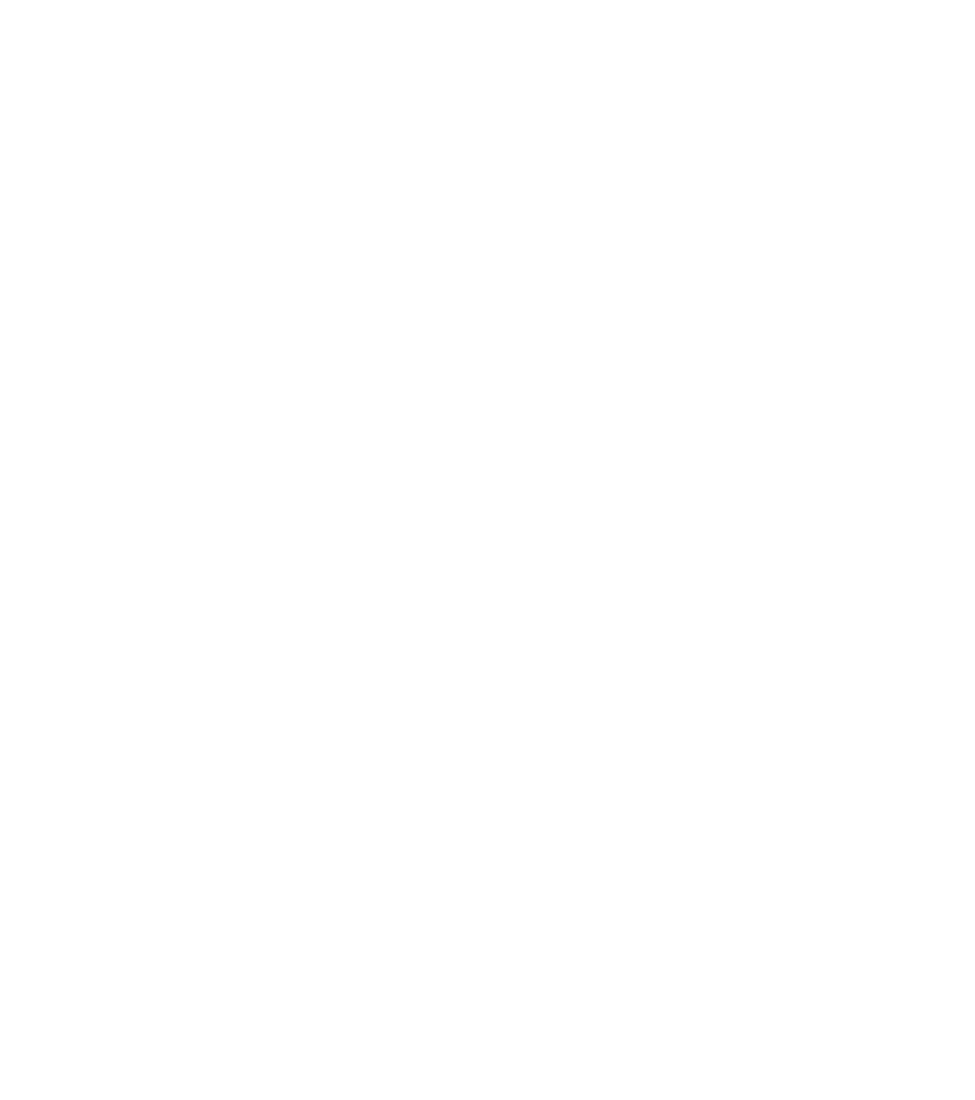
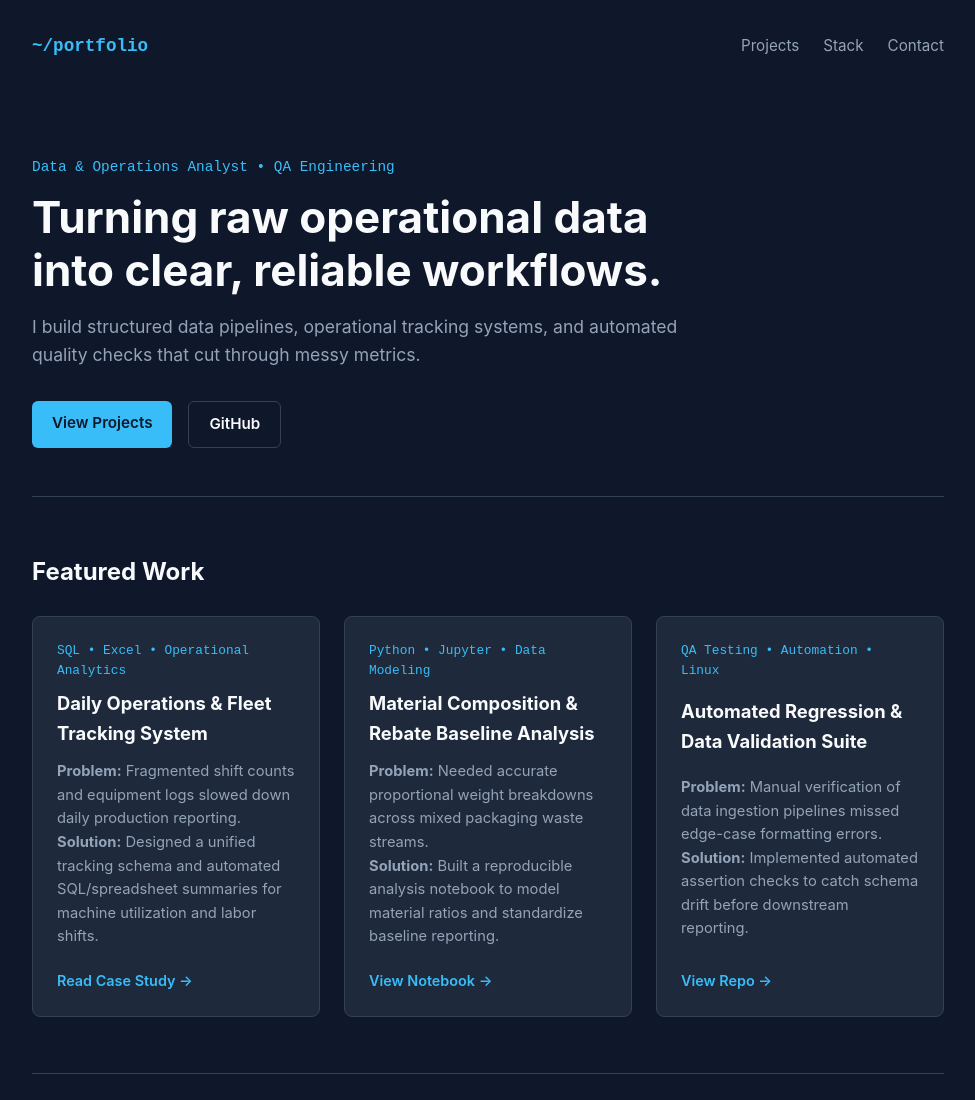
Before and after one commit to Karabofrank/AceProfile, a plain HTML site: page index.html in a window 1280 px wide. Shown: the top 1100 px of the page, without its empty margins (152-1127 px from the left). Before the commit the page ends 800 px from the top, so only its background shows below. Drawn offline with Linux system fonts and the light colour scheme; files that its build step writes are made by us from their sources.

Commit message:
added some code from gemini for testing

```diff
--- a/Assets/CSS/style.css
+++ b/Assets/CSS/style.css
@@ -0,0 +1,76 @@
+:root {
+  --bg: #0f172a;
+  --surface: #1e293b;
+  --border: #334155;
+  --text: #f8fafc;
+  --muted: #94a3b8;
+  --accent: #38bdf8;
+  --accent-hover: #0ea5e9;
+}
+
+* { box-sizing: border-box; margin: 0; padding: 0; }
+
+body {
+  font-family: -apple-system, BlinkMacSystemFont, "Segoe UI", Roboto, sans-serif;
+  background-color: var(--bg);
+  color: var(--text);
+  line-height: 1.6;
+}
+
+.container { max-width: 960px; margin: 0 auto; padding: 0 1.5rem; }
+
+.nav {
+  display: flex;
+  justify-content: space-between;
+  align-items: center;
+  padding: 2rem 0;
+}
+
+.logo { font-family: monospace; font-weight: 700; color: var(--accent); text-decoration: none; font-size: 1.1rem; }
+.nav-links { display: flex; gap: 1.5rem; list-style: none; }
+.nav-links a { color: var(--muted); text-decoration: none; font-size: 0.95rem; }
+.nav-links a:hover { color: var(--text); }
+
+.hero { padding: 4rem 0 3rem; max-width: 680px; }
+.eyebrow { color: var(--accent); font-family: monospace; font-size: 0.9rem; margin-bottom: 0.75rem; }
+h1 { font-size: clamp(2rem, 4vw, 2.75rem); line-height: 1.2; margin-bottom: 1rem; }
+.subtitle { color: var(--muted); font-size: 1.1rem; margin-bottom: 2rem; }
+
+.cta-group { display: flex; gap: 1rem; flex-wrap: wrap; }
+.btn {
+  padding: 0.65rem 1.25rem;
+  border-radius: 6px;
+  text-decoration: none;
+  font-weight: 600;
+  font-size: 0.95rem;
+  transition: background 0.2s;
+}
+.btn.primary { background: var(--accent); color: #0f172a; }
+.btn.primary:hover { background: var(--accent-hover); }
+.btn.secondary { border: 1px solid var(--border); color: var(--text); }
+.btn.secondary:hover { border-color: var(--accent); }
+
+.section { padding: 3.5rem 0; border-top: 1px solid var(--border); }
+h2 { font-size: 1.5rem; margin-bottom: 1.5rem; }
+
+.grid { display: grid; grid-template-columns: repeat(auto-fit, minmax(280px, 1fr)); gap: 1.5rem; }
+.card {
+  background: var(--surface);
+  border: 1px solid var(--border);
+  border-radius: 8px;
+  padding: 1.5rem;
+  display: flex;
+  flex-direction: column;
+  justify-content: space-between;
+}
+.card-meta { font-family: monospace; font-size: 0.8rem; color: var(--accent); margin-bottom: 0.5rem; }
+.card h3 { font-size: 1.15rem; margin-bottom: 0.75rem; }
+.card p { color: var(--muted); font-size: 0.92rem; margin-bottom: 1.25rem; }
+.card-link { color: var(--accent); text-decoration: none; font-size: 0.9rem; font-weight: 600; }
+
+.skills-grid { display: grid; grid-template-columns: repeat(auto-fit, minmax(250px, 1fr)); gap: 1.5rem; }
+.skills-grid h3 { font-size: 1.05rem; margin-bottom: 0.4rem; }
+.skills-grid p { color: var(--muted); font-size: 0.95rem; }
+
+.footer { padding: 3.5rem 0 5rem; border-top: 1px solid var(--border); }
+.footer p { color: var(--muted); margin-bottom: 1.5rem; }
--- a/index.html
+++ b/index.html
@@ -1,9 +1,93 @@
 <!DOCTYPE html>
-<html>
-    <head>
-        <title>Brakop</title>
-    </head>
-    <body>
+<html lang="en">
+<head>
+  <meta charset="UTF-8" />
+  <meta name="viewport" content="width=device-width, initial-scale=1.0" />
+  <title>Portfolio | Data & Operations Analyst</title>
+  <link rel="stylesheet" href="css/style.css" />
+</head>
+<body>
+  <header class="container">
+    <nav class="nav">
+      <a href="#" class="logo">~/portfolio</a>
+      <ul class="nav-links">
+        <li><a href="#projects">Projects</a></li>
+        <li><a href="#skills">Stack</a></li>
+        <li><a href="#contact">Contact</a></li>
+      </ul>
+    </nav>
 
-    </body>
+    <section class="hero">
+      <p class="eyebrow">Data & Operations Analyst • QA Engineering</p>
+      <h1>Turning raw operational data into clear, reliable workflows.</h1>
+      <p class="subtitle">
+        I build structured data pipelines, operational tracking systems, and automated quality checks that cut through messy metrics.
+      </p>
+      <div class="cta-group">
+        <a href="#projects" class="btn primary">View Projects</a>
+        <a href="https://github.com/yourusername" target="_blank" rel="noreferrer" class="btn secondary">GitHub</a>
+      </div>
+    </section>
+  </header>
+
+  <main class="container">
+    <section id="projects" class="section">
+      <h2>Featured Work</h2>
+      <div class="grid">
+        <article class="card">
+          <div class="card-meta">SQL • Excel • Operational Analytics</div>
+          <h3>Daily Operations & Fleet Tracking System</h3>
+          <p>
+            <strong>Problem:</strong> Fragmented shift counts and equipment logs slowed down daily production reporting.<br/>
+            <strong>Solution:</strong> Designed a unified tracking schema and automated SQL/spreadsheet summaries for machine utilization and labor shifts.
+          </p>
+          <a href="#" class="card-link">Read Case Study →</a>
+        </article>
+
+        <article class="card">
+          <div class="card-meta">Python • Jupyter • Data Modeling</div>
+          <h3>Material Composition & Rebate Baseline Analysis</h3>
+          <p>
+            <strong>Problem:</strong> Needed accurate proportional weight breakdowns across mixed packaging waste streams.<br/>
+            <strong>Solution:</strong> Built a reproducible analysis notebook to model material ratios and standardize baseline reporting.
+          </p>
+          <a href="#" class="card-link">View Notebook →</a>
+        </article>
+
+        <article class="card">
+          <div class="card-meta">QA Testing • Automation • Linux</div>
+          <h3>Automated Regression & Data Validation Suite</h3>
+          <p>
+            <strong>Problem:</strong> Manual verification of data ingestion pipelines missed edge-case formatting errors.<br/>
+            <strong>Solution:</strong> Implemented automated assertion checks to catch schema drift before downstream reporting.
+          </p>
+          <a href="#" class="card-link">View Repo →</a>
+        </article>
+      </div>
+    </section>
+
+    <section id="skills" class="section">
+      <h2>Technical Stack</h2>
+      <div class="skills-grid">
+        <div>
+          <h3>Data & Analytics</h3>
+          <p>SQL, Advanced Excel, Python (Pandas, Jupyter), Statistical Inference, KPI Modeling</p>
+        </div>
+        <div>
+          <h3>Engineering & Environment</h3>
+          <p>HTML/CSS/JS, QA & Test Automation, Git / GitHub / GitLab, Linux & PowerShell CLI</p>
+        </div>
+      </div>
+    </section>
+  </main>
+
+  <footer id="contact" class="container footer">
+    <h2>Get in Touch</h2>
+    <p>Open to data analytics, operational intelligence, and QA engineering opportunities.</p>
+    <div class="cta-group">
+      <a href="mailto:you@example.com" class="btn primary">Email Me</a>
+      <a href="https://linkedin.com/in/yourusername" target="_blank" rel="noreferrer" class="btn secondary">LinkedIn</a>
+    </div>
+  </footer>
+</body>
 </html>
```
